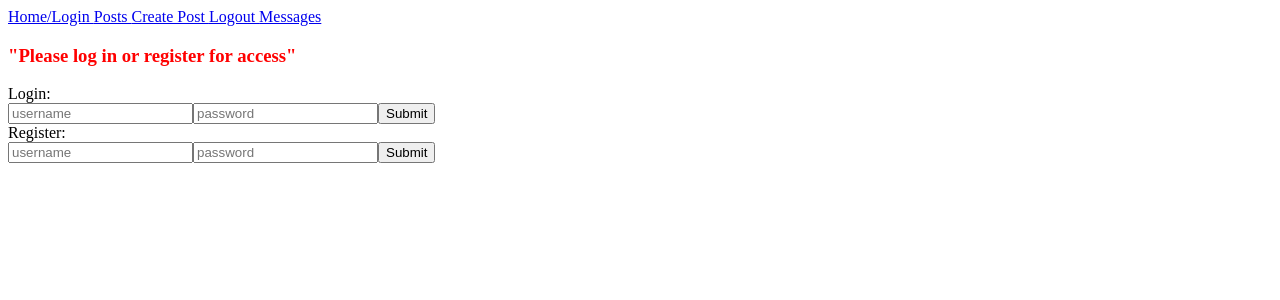
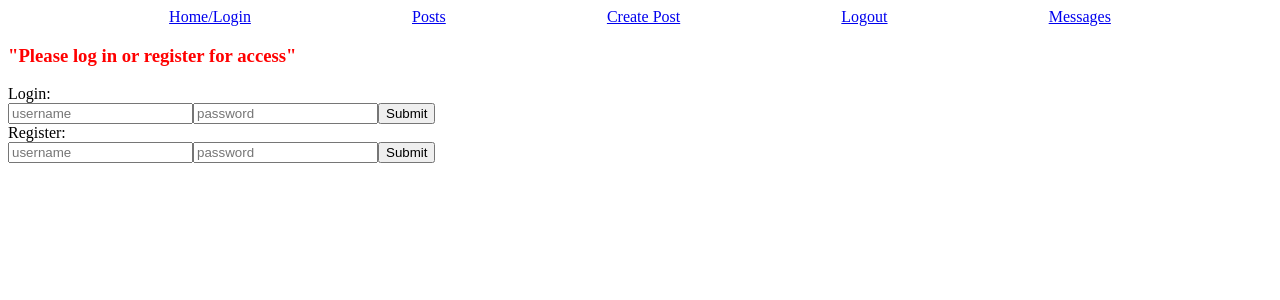
Before and after one commit to gavinstark81/strangers-things, a React (Create React App) app: page / in a window 1280 px wide. Shown: the top 300 px of the page. Built offline with nearby package versions, Linux system fonts and the light colour scheme.

Commit message:
nav bar style start

```diff
--- /dev/null
+++ b/src/components/NavBar.css
@@ -0,0 +1,4 @@
+.NavBar {
+  display: flex;
+  justify-content: space-evenly;
+}
--- a/src/components/NavBar.jsx
+++ b/src/components/NavBar.jsx
@@ -1,9 +1,10 @@
 import React from "react";
 import { Link } from "react-router-dom";
+import "./NavBar.css";
 
 export default function NavBar() {
   return (
-    <nav>
+    <nav className="NavBar">
       <Link to="/"> Home/Login </Link>
       <Link to="/Posts"> Posts </Link>
       <Link to="/createPost"> Create Post </Link>
--- a/src/components/Posts.jsx
+++ b/src/components/Posts.jsx
@@ -2,7 +2,7 @@
 import { fetchAllPosts } from "api/apiposts";
 import Delete from "./Delete";
 import Edit from "./Edit";
-import Messages from "./MessagesForm";
+//import Messages from "./MessagesForm";
 import MessagesForm from "./MessagesForm";
 
 function Posts({ currentUser, token }) {
```
